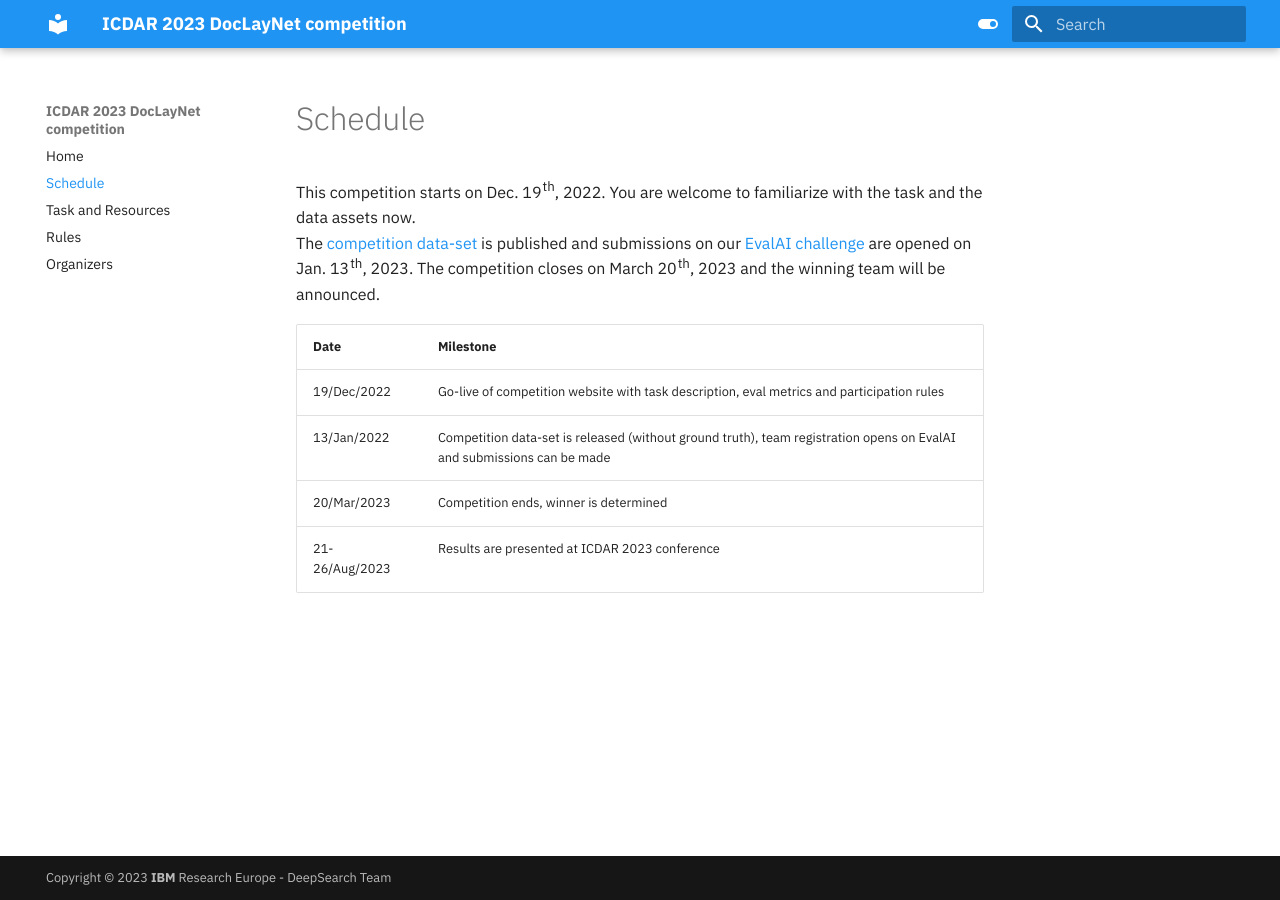
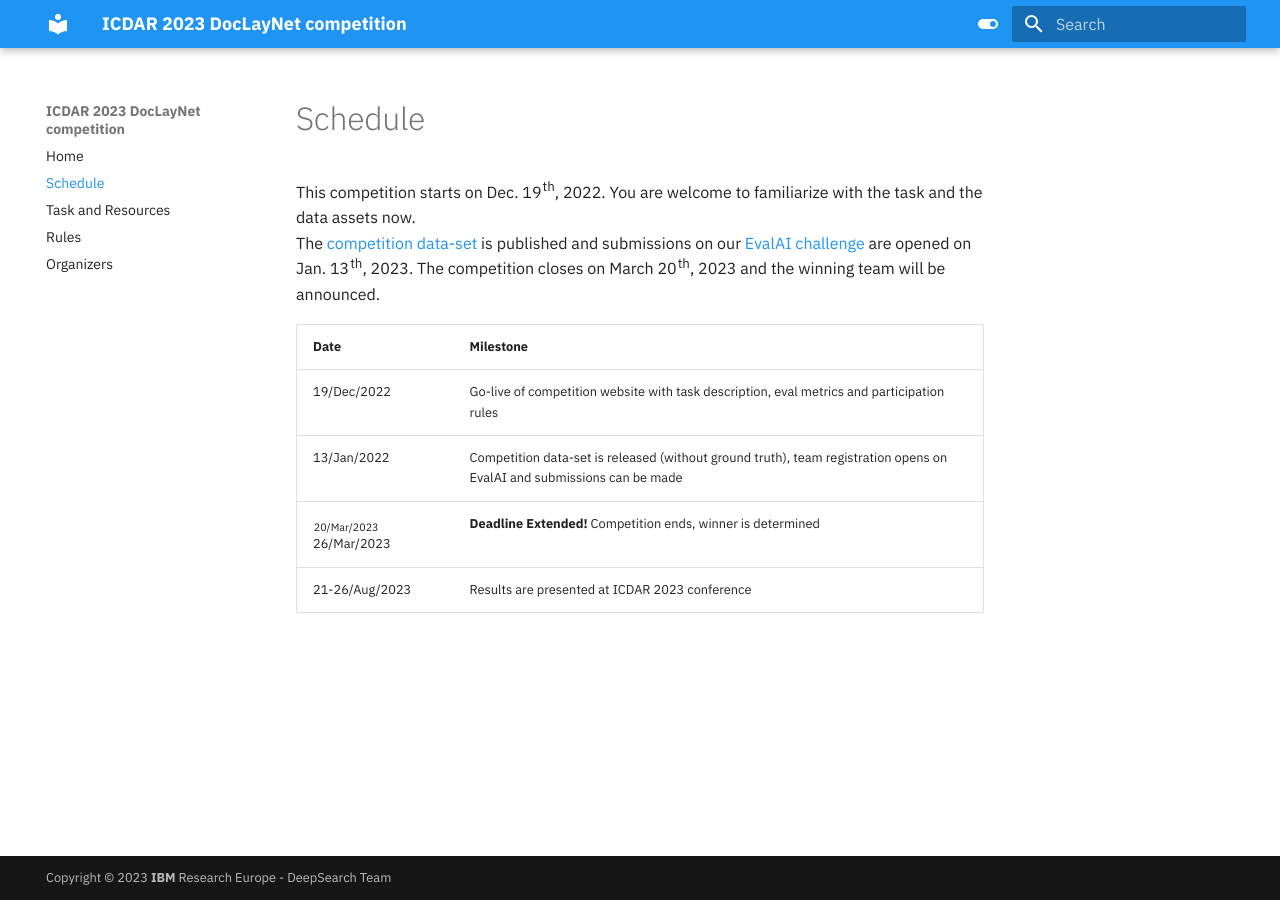
Before and after one commit to DS4SD/icdar23-doclaynet, an MkDocs documentation site: the page built from docs/schedule.md, in a window 1280 px wide. Built offline with MkDocs 1.6.1 and Material for MkDocs 9.7.7, drawn with Linux system fonts in a browser that asks for light colours.

Commit message:
Update schedule.md
Signed-off-by: cau-git <60343111+cau-git@users.noreply.github.com>

```diff
--- a/docs/schedule.md
+++ b/docs/schedule.md
@@ -7,5 +7,5 @@
 |------|-----------|
 |19/Dec/2022 | Go-live of competition website with task description, eval metrics and participation rules |
 |13/Jan/2022 | Competition data-set is released (without ground truth), team registration opens on EvalAI and submissions can be made  |
-|20/Mar/2023 | Competition ends, winner is determined|
+|~20/Mar/2023~ 26/Mar/2023 | **Deadline Extended!** Competition ends, winner is determined|
 |21-26/Aug/2023 | Results are presented at ICDAR 2023 conference|
```
